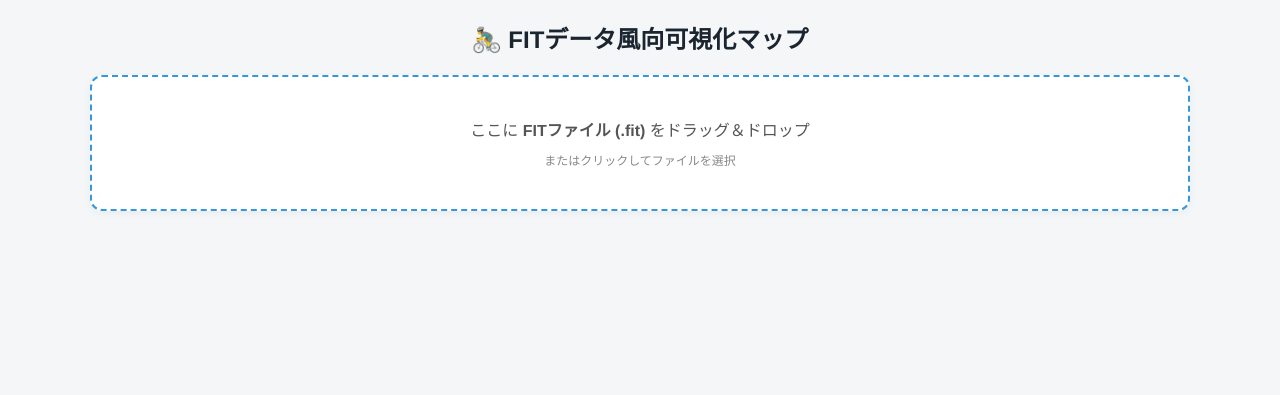
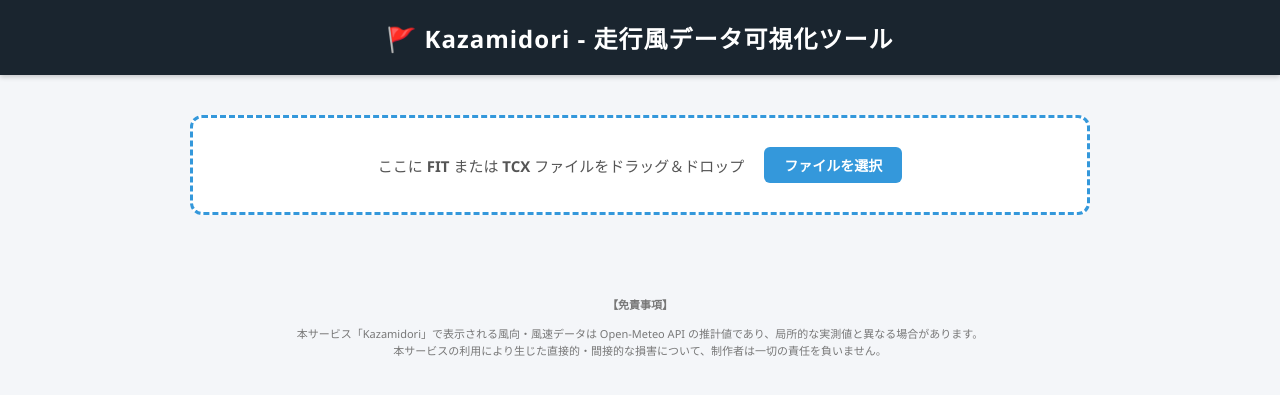
Before and after one commit to rrruser/Kazamidori, a Flask app: page / in a window 1280 px wide. Shown: the top 395 px of the page. Run offline with Flask 3, Linux system fonts and the light colour scheme.

Commit message:
Compact upload-box height to 100px and remove upload-icon

```diff
--- a/templates/index.html
+++ b/templates/index.html
@@ -3,130 +3,172 @@
 <head>
     <meta charset="UTF-8">
     <meta name="viewport" content="width=device-width, initial-scale=1.0">
-    <title>FIT Wind Map Viewer</title>
+    <title>Kazamidori - Cycling Wind Data Visualizer</title>
     <style>
-        * { box-sizing: border-box; margin: 0; padding: 0; }
-        body { font-family: "Helvetica Neue", Arial, sans-serif; background-color: #f4f6f8; color: #333; padding: 20px; }
-        .container { max-width: 1100px; margin: 0 auto; }
-        h1 { font-size: 24px; margin-bottom: 20px; text-align: center; color: #1a252f; }
-
-        /* ドラッグ＆ドロップエリア */
-        .drop-zone {
-            border: 2px dashed #3498db;
+        body {
+            font-family: 'Segoe UI', Tahoma, Geneva, Verdana, sans-serif;
+            margin: 0;
+            padding: 0;
+            background-color: #f4f6f9;
+            color: #333;
+        }
+        header {
+            background-color: #1a252f;
+            color: #ffffff;
+            padding: 20px;
+            text-align: center;
+            box-shadow: 0 2px 5px rgba(0,0,0,0.2);
+        }
+        header h1 {
+            margin: 0;
+            font-size: 24px;
+            letter-spacing: 1px;
+        }
+        .container {
+            max-width: 900px;
+            margin: 40px auto;
+            padding: 0 20px;
+        }
+        /* 高さを 100px に固定し、要素を中央で横並び配置 */
+        .upload-box {
+            border: 3px dashed #3498db;
             border-radius: 12px;
             background-color: #ffffff;
-            padding: 40px 20px;
-            text-align: center;
+            height: 100px;
+            box-sizing: border-box;
+            padding: 0 20px;
+            display: flex;
+            align-items: center;
+            justify-content: center;
+            gap: 20px;
             cursor: pointer;
-            transition: all 0.2s ease;
-            box-shadow: 0 2px 8px rgba(0,0,0,0.05);
+            transition: border-color 0.3s, background-color 0.3s;
         }
-        .drop-zone.dragover {
+        .upload-box:hover, .upload-box.dragover {
+            border-color: #2980b9;
             background-color: #ebf5fb;
-            border-color: #2980b9;
-            transform: scale(1.01);
         }
-        .drop-zone p { font-size: 16px; color: #555; margin-bottom: 10px; }
-        .drop-zone span { font-size: 12px; color: #888; }
-        #fileInput { display: none; }
-
-        /* ステータス & ローディング */
-        .status-message {
-            margin-top: 15px;
+        .upload-text {
+            font-size: 15px;
+            color: #555;
+        }
+        .file-input {
+            display: none;
+        }
+        .btn-select {
+            padding: 8px 20px;
+            background-color: #3498db;
+            color: white;
+            border-radius: 6px;
+            font-weight: bold;
+            font-size: 14px;
+            white-space: nowrap;
+            transition: background-color 0.2s;
+        }
+        .btn-select:hover {
+            background-color: #2980b9;
+        }
+        #status {
+            margin-top: 20px;
             text-align: center;
             font-size: 14px;
             font-weight: bold;
-            display: none;
         }
-        .status-message.loading { color: #d35400; }
-        .status-message.error { color: #c0392b; }
-
-        /* マップ表示コンテナ */
-        .map-container {
-            margin-top: 25px;
-            background: #fff;
+        #map-container {
+            margin-top: 30px;
+            width: 100%;
+            height: 700px;
             border-radius: 12px;
             overflow: hidden;
-            box-shadow: 0 4px 12px rgba(0,0,0,0.1);
+            box-shadow: 0 4px 12px rgba(0,0,0,0.15);
             display: none;
-            height: 650px;
         }
         iframe {
             width: 100%;
             height: 100%;
             border: none;
         }
+        footer {
+            margin-top: 50px;
+            padding: 20px;
+            text-align: center;
+            font-size: 11px;
+            color: #777;
+            line-height: 1.6;
+        }
     </style>
 </head>
 <body>
 
+    <header>
+        <h1>🚩 Kazamidori - 走行風データ可視化ツール</h1>
+    </header>
+
     <div class="container">
-    <h1>🚴‍♂️ FITデータ風向可視化マップ</h1>
-
-    <!-- ドロップゾーン -->
-    <div class="drop-zone" id="dropZone">
-        <p>ここに <strong>FITファイル (.fit)</strong> をドラッグ＆ドロップ</p>
-        <span>またはクリックしてファイルを選択</span>
-        <input type="file" id="fileInput" accept=".fit">
+        <!-- upload-icon を削除し、コンパクトな高重さ 100px に調整 -->
+        <div class="upload-box" id="drop-zone">
+            <div class="upload-text">ここに <b>FIT</b> または <b>TCX</b> ファイルをドラッグ＆ドロップ</div>
+            <div class="btn-select">ファイルを選択</div>
+            <input type="file" id="file-input" class="file-input" accept=".fit,.tcx">
         </div>
 
-    <!-- 処理状態インジケータ -->
-    <div class="status-message" id="statusMsg"></div>
+        <div id="status"></div>
 
-    <!-- マップ表示エリア -->
-    <div class="map-container" id="mapContainer">
-        <iframe id="mapFrame" src=""></iframe>
+        <div id="map-container">
+            <iframe id="map-frame" src=""></iframe>
         </div>
     </div>
 
+    <footer>
+        <p><b>【免責事項】</b></p>
+        <p>
+            本サービス「Kazamidori」で表示される風向・風速データは Open-Meteo API の推計値であり、局所的な実測値と異なる場合があります。<br>
+            本サービスの利用により生じた直接的・間接的な損害について、制作者は一切の責任を負いません。
+        </p>
+    </footer>
+
     <script>
-    const dropZone = document.getElementById('dropZone');
-    const fileInput = document.getElementById('fileInput');
-    const statusMsg = document.getElementById('statusMsg');
-    const mapContainer = document.getElementById('mapContainer');
-    const mapFrame = document.getElementById('mapFrame');
+        const dropZone = document.getElementById('drop-zone');
+        const fileInput = document.getElementById('file-input');
+        const statusDiv = document.getElementById('status');
+        const mapContainer = document.getElementById('map-container');
+        const mapFrame = document.getElementById('map-frame');
 
-    // クリックでファイルダイアログを開く
         dropZone.addEventListener('click', () => fileInput.click());
 
-    // ドラッグオーバー時のエフェクト
-    ['dragenter', 'dragover'].forEach(eventName => {
-        dropZone.addEventListener(eventName, (e) => {
+        dropZone.addEventListener('dragover', (e) => {
             e.preventDefault();
             dropZone.classList.add('dragover');
-        }, false);
         });
 
-    ['dragleave', 'drop'].forEach(eventName => {
-        dropZone.addEventListener(eventName, (e) => {
+        dropZone.addEventListener('dragleave', () => {
+            dropZone.classList.remove('dragover');
+        });
+
+        dropZone.addEventListener('drop', (e) => {
             e.preventDefault();
             dropZone.classList.remove('dragover');
-        }, false);
-    });
-
-    // ファイルドロップ時の処理
-    dropZone.addEventListener('drop', (e) => {
-        const files = e.dataTransfer.files;
-        if (files.length > 0) {
-            handleFileUpload(files[0]);
+            if (e.dataTransfer.files.length > 0) {
+                handleFile(e.dataTransfer.files[0]);
             }
         });
 
-    // ファイル選択時の処理
         fileInput.addEventListener('change', (e) => {
-        if (fileInput.files.length > 0) {
-            handleFileUpload(fileInput.files[0]);
+            if (e.target.files.length > 0) {
+                handleFile(e.target.files[0]);
             }
         });
 
-	function handleFileUpload(file) {
-	    if (!file.name.toLowerCase().endsWith('.fit')) {
-	        showStatus('FITファイル（.fit）のみアップロード可能です。', 'error');
+        function handleFile(file) {
+            const ext = file.name.split('.').pop().toLowerCase();
+            if (ext !== 'fit' && ext !== 'tcx') {
+                statusDiv.style.color = 'red';
+                statusDiv.innerText = 'エラー: .fit または .tcx 形式のファイルを選択してください。';
                 return;
             }
 
-	    showStatus('気象データを取得してマップを生成中... (ファイルサイズにより数秒～数分掛かります)', 'loading');
-	    mapContainer.style.display = 'none';
+            statusDiv.style.color = '#333';
+            statusDiv.innerText = '解析中... 風データとマップを生成しています（数秒かかります）';
 
             const formData = new FormData();
             formData.append('file', file);
@@ -135,39 +177,23 @@
                 method: 'POST',
                 body: formData
             })
-	    .then(async response => {
-	        const contentType = response.headers.get('content-type');
-	        if (contentType && contentType.includes('application/json')) {
-	            const data = await response.json();
-	            if (!response.ok) {
-	                throw new Error(data.error || `HTTPエラー: ${response.status}`);
-	            }
-	            return data;
+            .then(response => response.json())
+            .then(data => {
+                if (data.success) {
+                    statusDiv.style.color = 'green';
+                    statusDiv.innerText = 'マップの生成が完了しました！';
+                    mapFrame.src = data.map_url;
+                    mapContainer.style.display = 'block';
                 } else {
-	            const text = await response.text();
-	            console.error('HTML Response received:', text);
-	            throw new Error(`サーバー内部エラー (${response.status})。RenderのLogsを確認してください。`);
+                    statusDiv.style.color = 'red';
+                    statusDiv.innerText = 'エラー: ' + (data.error || '解析に失敗しました。');
                 }
             })
-	    .then(data => {
-	        if (data.success) {
-	            showStatus('生成完了！', 'success');
-	            setTimeout(() => { statusMsg.style.display = 'none'; }, 2000);
-	            mapFrame.src = data.map_url;
-	            mapContainer.style.display = 'block';
-	        }
-	    })
-	    .catch(error => {
-	        showStatus('エラー: ' + error.message, 'error');
+            .catch(err => {
+                statusDiv.style.color = 'red';
+                statusDiv.innerText = '通信エラーが発生しました。ファイルサイズや接続を確認してください。';
             });
         }
-
-    function showStatus(msg, type) {
-        statusMsg.innerText = msg;
-        statusMsg.className = 'status-message ' + type;
-        statusMsg.style.display = 'block';
-    }
     </script>
-
 </body>
 </html>
```
Lines whose indentation alone changed are shown as unchanged.
